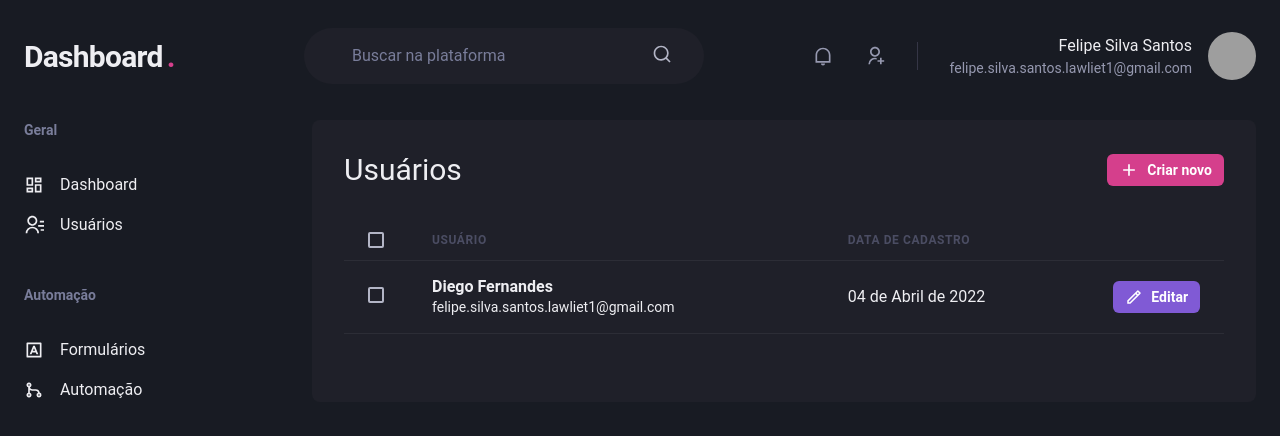
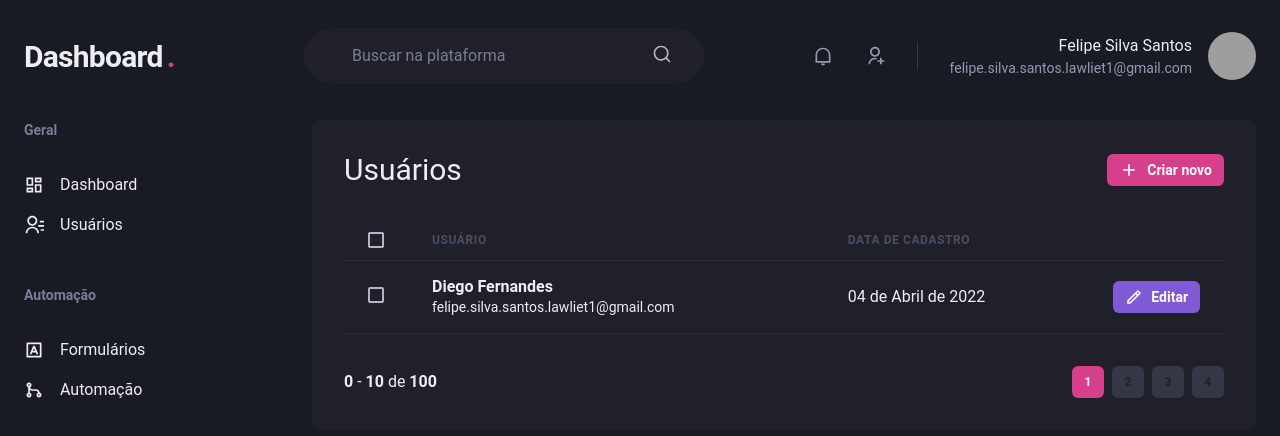
Before and after one commit to Feelpe/dashboard-next, a Next.js app: page /users in a window 1280 px wide. Shown: the top 436 px of the page. Built offline with nearby package versions, Linux system fonts and the light colour scheme; grey boxes are pictures that could not be loaded.

Commit message:
feat: component pagination

```diff
--- /dev/null
+++ b/src/components/Pagination.tsx
@@ -0,0 +1,65 @@
+import { Box, Button, Stack } from "@chakra-ui/react";
+
+export function Pagination() {
+  return (
+    <Stack
+      direction="row"
+      spacing="6"
+      mt="8"
+      justify="space-between"
+      align="center"
+    >
+      <Box>
+        <strong>0</strong> - <strong>10</strong> de <strong>100</strong>
+      </Box>
+      <Stack direction="row" spacing="2">
+        <Button
+          size="sm"
+          fontSize="xs"
+          width="4"
+          colorScheme="pink"
+          disabled
+          _disabled={{
+            bg: 'pink.500',
+            cursor: 'default',
+          }}
+        >
+          1
+        </Button>
+        <Button
+          size="sm"
+          fontSize="xs"
+          width="4"
+          bg="gray.700"
+          _hover={{
+            bg: 'gray.500'
+          }}
+        >
+          2
+        </Button>
+        <Button
+          size="sm"
+          fontSize="xs"
+          width="4"
+          bg="gray.700"
+          _hover={{
+            bg: 'gray.500'
+          }}
+        >
+          3
+        </Button>
+        <Button
+          size="sm"
+          fontSize="xs"
+          width="4"
+          bg="gray.700"
+          _hover={{
+            bg: 'gray.500'
+          }}
+        >
+          4
+        </Button>
+      </Stack>
+    </Stack>
+  );
+}
--- a/src/pages/users/index.tsx
+++ b/src/pages/users/index.tsx
@@ -2,6 +2,7 @@
 import { RiAddLine, RiPencilLine } from "react-icons/ri";
 
 import { Header } from "../../components/Header";
+import { Pagination } from "../../components/Pagination";
 import { Sidebar } from "../../components/Sidebar";
 
 export default function UsersList() {
@@ -64,9 +65,9 @@
               </Tr>
             </Tbody>
           </Table>
+          <Pagination />
         </Box>
       </Flex>
-
     </Box>
   );
 }
```
Also changed, not shown: src/pages/users/create.tsx (added, +19 -0 lines).
